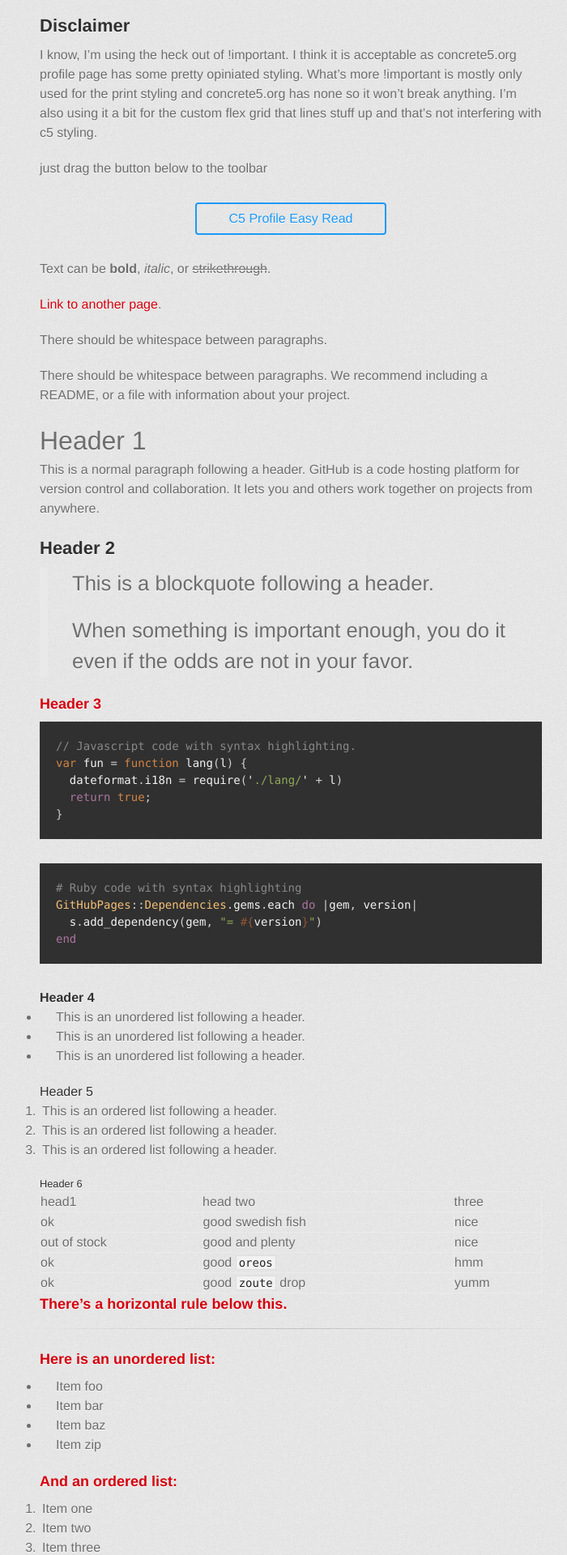
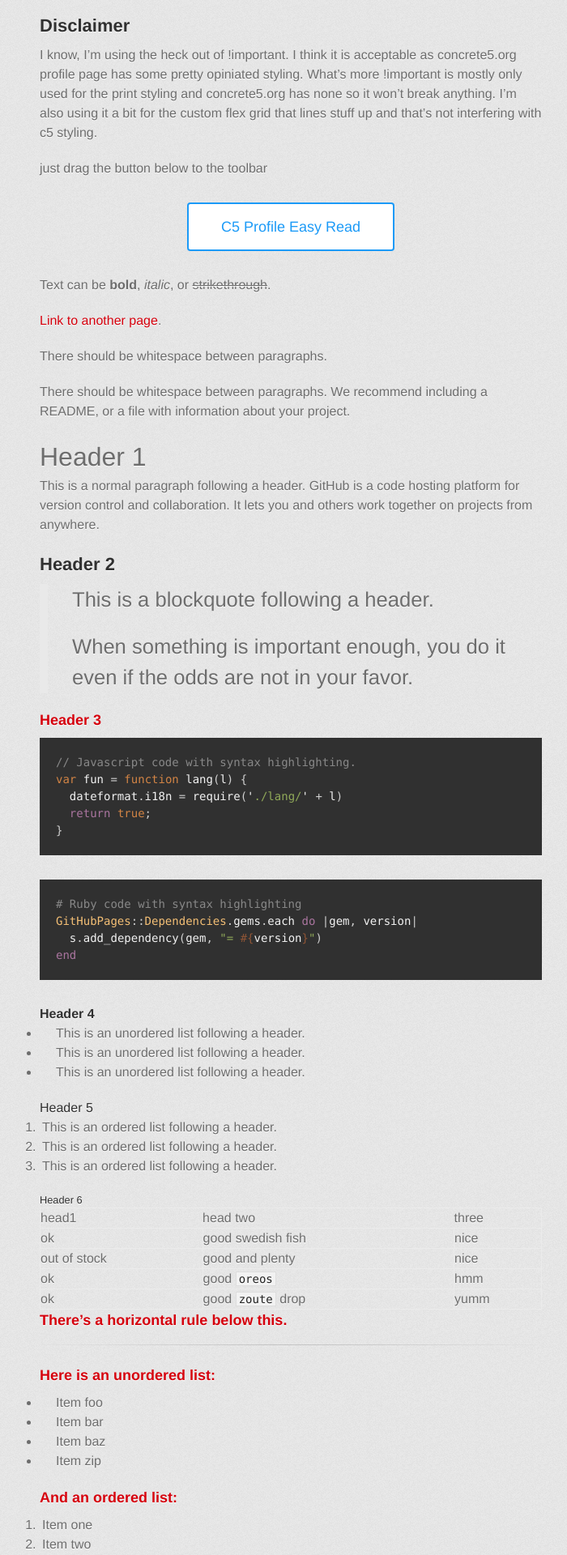
Before and after one commit to mnakalay/Concrete5-Profile-Easy-Read, a Jekyll site: the page built from docs/index.md, in a window 1280 px wide. Shown: the part 900-2820 px from the top of the page at 81% size, without its empty margins (281-981 px from the left). Built offline with Jekyll 4.4.1, drawn with Linux system fonts in a browser that asks for light colours; some web fonts are replaced; our own code applies the rules of GitHub Pages for plain Markdown files.

Commit message:
tweaking

```diff
--- a/docs/_sass/jekyll-theme-tactile.scss
+++ b/docs/_sass/jekyll-theme-tactile.scss
@@ -161,19 +161,19 @@ a.button span {
 }
 
 .bookmarklet a {
-  background: none;
+  background-color: #fff;
   border-width: 2px;
   border-style: solid;
   border-color: #1b9af7;
-  line-height: 36px;
+  line-height: 56px;
   border-radius: 4px;
   padding: 0 40px;
   color: #1b9af7;
   font-weight: 300;
-  font-size: 16px;
+  font-size: 18px;
   text-decoration: none;
   text-align: center;
-  height: 40px;
+  height: 60px;
   margin: 0;
   display: inline-block;
   appearance: none;
```
